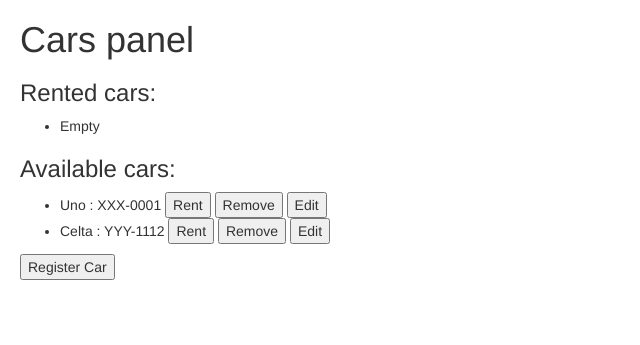
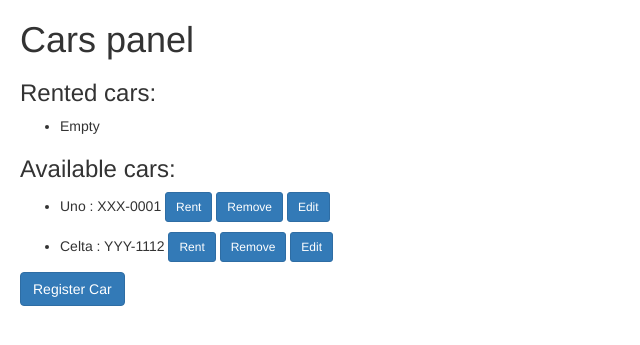
Before and after one commit to phellipealexandre/TWrentacar, a Django app: page /cars/ in a window 1280 px wide. Shown: the part 52-397 px from the top of the page, without its empty margins (0-640 px from the left). Run offline with Django 3.2, Linux system fonts and the light colour scheme; data comes from the database, SQL or seed files in the repository; both versions use the stored data as it was after the commit; data that the repository does not hold is empty; some libraries are stand-ins or nearby versions.

Commit message:
Changing button layout

```diff
--- a/rentacar_app/templates/rentacar_app/cars.html
+++ b/rentacar_app/templates/rentacar_app/cars.html
@@ -14,9 +14,10 @@
                             <form action="{% url 'rent_return' %}" method="post" style="display: inline;">
                                 {% csrf_token %}
                                 <input type="hidden" value="{{rent.car.id}}" name="car_id">
-                                <input type="submit" value="Return car" >
+                                <input class="btn btn-primary btn-sm" type="submit" value="Return car" >
                             </form>
                         </li>
+                        <p/>
                     {% endfor %}
                 {% else %}
                     <li>Empty</li>
@@ -30,21 +31,22 @@
                             <form action="{% url 'cars_rent' %}" method="post" style="display: inline;">
                                 {% csrf_token %}
                                 <input type="hidden" value="{{car.id}}" name="car_id">
-                                <input type="submit" value="Rent" >
+                                <input class="btn btn-primary btn-sm" type="submit" value="Rent" >
                             </form>
 
                             <form action="{% url 'cars_remove' %}" method="post" style="display: inline;">
                                 {% csrf_token %}
                                 <input type="hidden" value="{{car.id}}" name="car_id">
-                                <input type="submit" value="Remove" >
+                                <input class="btn btn-primary btn-sm" type="submit" value="Remove" >
                             </form>
 
                             <form action="{% url 'cars_register' %}" method="post" style="display: inline;">
                                 {% csrf_token %}
                                 <input type="hidden" value="{{car.id}}" name="car_id">
-                                <input type="submit" value="Edit" >
+                                <input class="btn btn-primary btn-sm" type="submit" value="Edit" >
                             </form>
                         </li>
+                        <p/>
                     {% endfor %}
                 {% else %}
                     <li>Empty</li>
@@ -52,7 +54,7 @@
             </ul>
 
         <form action="{% url 'cars_register' %}">
-            <input type="submit" value="Register Car">
+            <input class="btn btn-primary" type="submit" value="Register Car">
         </form>
         </div>
     {% endblock %}
```
Also changed, not shown: rentacar_app/templates/rentacar_app/customers.html (+4 -3 lines), db.sqlite3.
